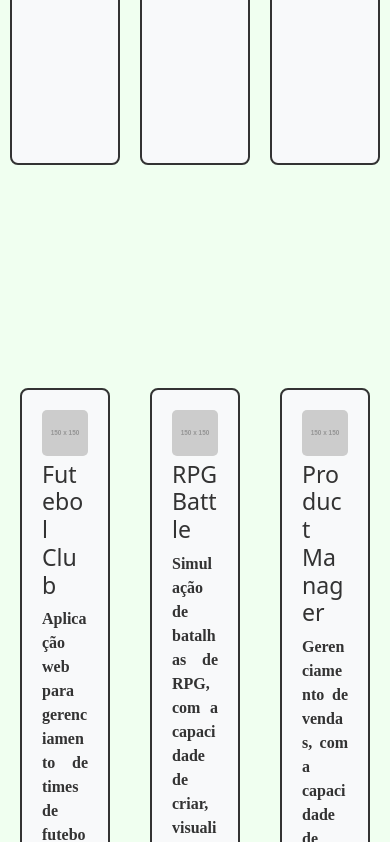
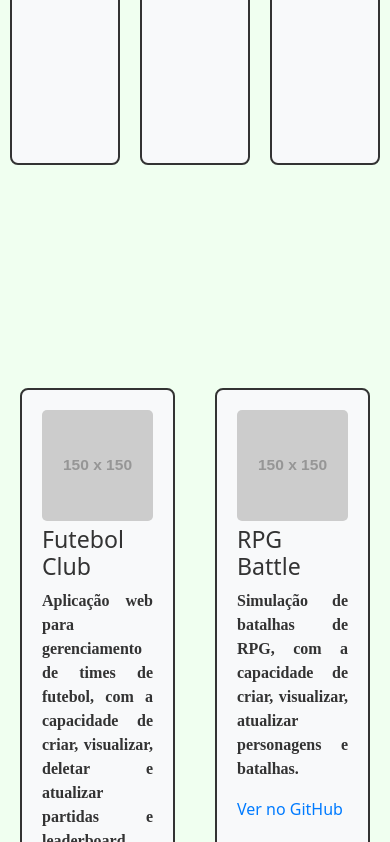
Before and after one commit to delso-ferreira/PageProfile, a React (Create React App) app: page / in a window 390 px wide. Shown: the part 1517-2359 px from the top of the page. Built offline with nearby package versions, Linux system fonts and the light colour scheme; a web font is replaced by a local one.

Commit message:
Responsividade Projects

```diff
--- a/src/styles/projects.css
+++ b/src/styles/projects.css
@@ -100,3 +100,9 @@
     background-color: #f8f9fa;
     transition: background-color 1s, color 1s;
 }
+
+@media screen and (max-width: 768px) {
+    .card {
+        width: calc(50% - 40px);
+    }
+}
```
Also changed, not shown: src/styles/skills.css (line endings or trailing spaces).
